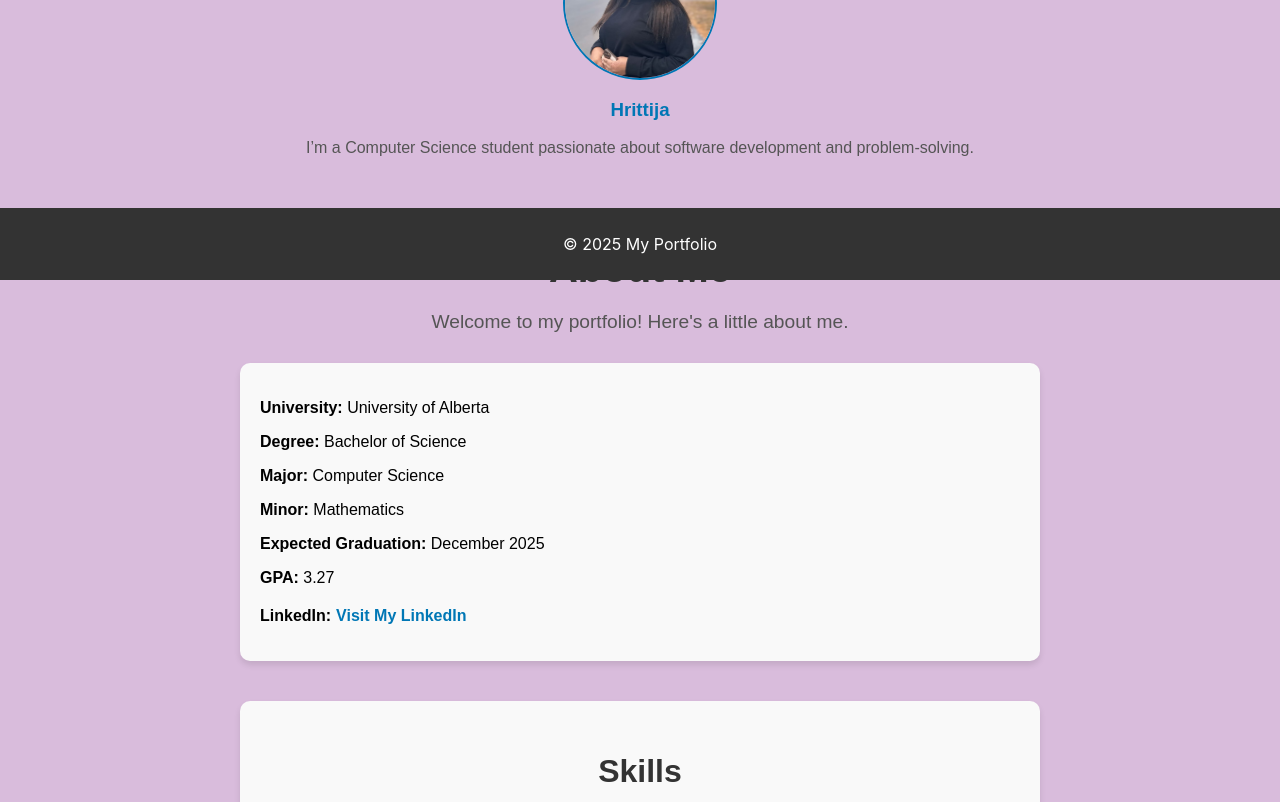
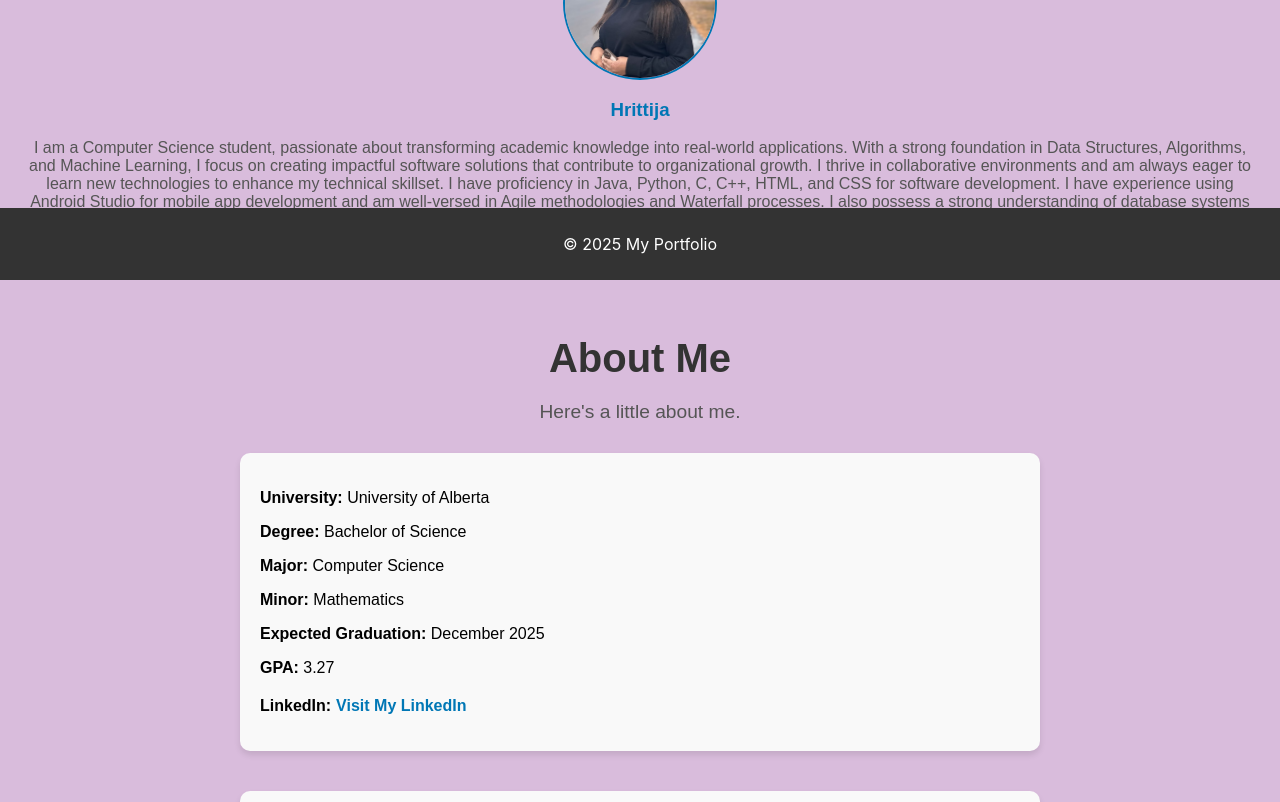
Before and after one commit to hrittijab/hrittijab-portfolio, a React (Create React App) app: page / in a window 1280 px wide. Shown: the part 520-1322 px from the top of the page. Built offline with nearby package versions, Linux system fonts and the light colour scheme.

Commit message:
minor changes in design

```diff
--- a/src/pages/About.js
+++ b/src/pages/About.js
@@ -6,7 +6,7 @@ const About = () => {
       <h2 style={{ textAlign: "center", color: "#333", fontSize: "2.5em", marginBottom: "20px" }}>About Me</h2>
 
       <p style={{ textAlign: "center", color: "#555", fontSize: "1.2em", marginBottom: "30px" }}>
-        Welcome to my portfolio! Here's a little about me.
+        Here's a little about me.
       </p>
 
       <div style={{ backgroundColor: "#f9f9f9", padding: "20px", borderRadius: "10px", boxShadow: "0 4px 6px rgba(0,0,0,0.1)" }}>
@@ -38,7 +38,7 @@ const About = () => {
 
       {/* Skills Section */}
       <div style={{ marginTop: "40px", backgroundColor: "#f9f9f9", padding: "20px", borderRadius: "10px", boxShadow: "0 4px 6px rgba(0,0,0,0.1)" }}>
-        <h3 style={{ textAlign: "center", color: "#333", fontSize: "2em", marginBottom: "20px" }}>Skills</h3>
+        <h3 style={{ textAlign: "center", color: "#333", fontSize: "2em", marginBottom: "20px" }}>Skills and Tools</h3>
 
         <div style={{ display: "flex", flexWrap: "wrap", justifyContent: "center", gap: "20px" }}>
           <div style={{ backgroundColor: "#0077b5", color: "#fff", padding: "15px 25px", borderRadius: "30px", fontSize: "1.2em", width: "200px", textAlign: "center", boxShadow: "0 4px 8px rgba(0, 0, 0, 0.1)", transition: "transform 0.3s ease, box-shadow 0.3s ease" }}>Java</div>
--- a/src/pages/Home.js
+++ b/src/pages/Home.js
@@ -18,7 +18,8 @@ const Home = () => {
       />
       <h3 style={{ marginTop: '15px', color: '#0077b5' }}>Hrittija</h3>
       <p style={{ marginTop: '10px', color: '#555' }}>
-        I’m a Computer Science student passionate about software development and problem-solving.
+      I am a Computer Science student, passionate about transforming academic knowledge into real-world applications. With a strong foundation in Data Structures, Algorithms, and Machine Learning, I focus on creating impactful software solutions that contribute to organizational growth. I thrive in collaborative environments and am always eager to learn new technologies to enhance my technical skillset.
+      I have proficiency in Java, Python, C, C++, HTML, and CSS for software development. I have experience using Android Studio for mobile app development and am well-versed in Agile methodologies and Waterfall processes. I also possess a strong understanding of database systems such as MongoDB, Firebase, and SQLite, and am skilled in software testing tools like JUnit, Espresso, and Mockito. Additionally, I am familiar with React and passionate about design patterns, debugging, and hardware components.
       </p>
     </div>
   );
```
